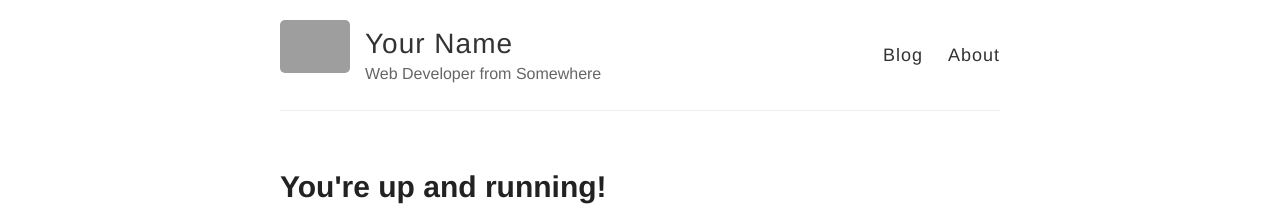
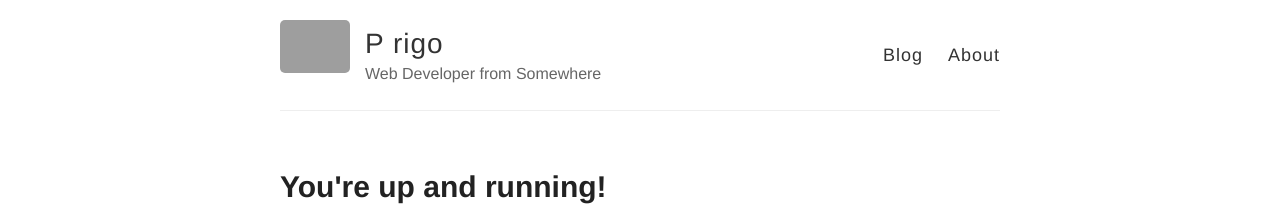
Before and after one commit to podologiarigo/podologiarigo.github.io, a Jekyll site: the page built from index.html, in a window 1280 px wide. Shown: the top 222 px of the page. Built offline with Jekyll 4.4.1, drawn with Linux system fonts in a browser that asks for light colours; grey boxes are pictures that could not be loaded.

Commit message:
Update _config.yml

```diff
--- a/_config.yml
+++ b/_config.yml
@@ -3,7 +3,7 @@
 #
 
 # Name of your site (displayed in the header)
-name: Your Name
+name: P rigo
 
 # Short bio or description (displayed in the header)
 description: Web Developer from Somewhere
```
